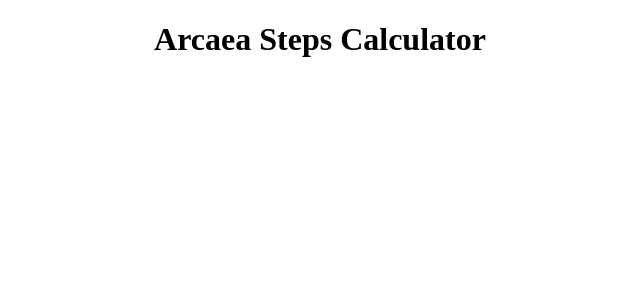
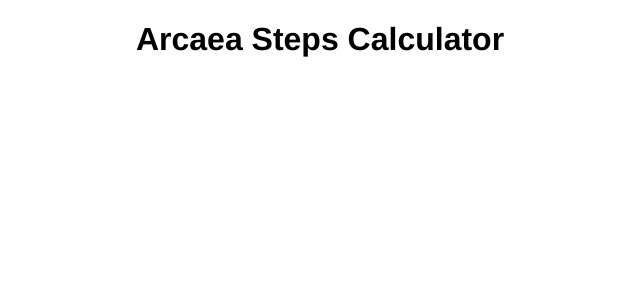
Before and after one commit to HyDevelop/ArcaeaStepsCalculator, a Vue app: page / in a window 1280 px wide. Shown: the top 300 px of the page, without its empty margins (320-960 px from the left). Built offline with nearby package versions, Linux system fonts and the light colour scheme.

Commit message:
[S] Use ElementUI font

```diff
--- a/src/app/App.vue
+++ b/src/app/App.vue
@@ -20,5 +20,6 @@
     #app
     {
         text-align: center;
+        font-family: "Helvetica Neue", Helvetica, "PingFang SC", "Hiragino Sans GB", "Microsoft YaHei", "微软雅黑", Arial, sans-serif;
     }
 </style>
```
